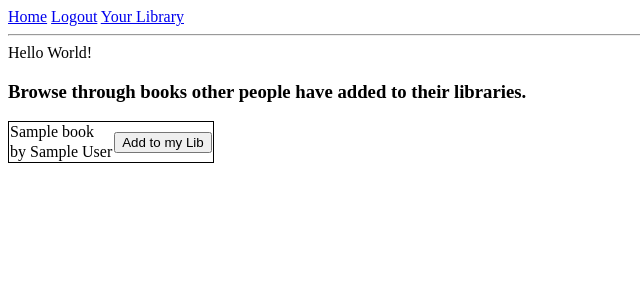
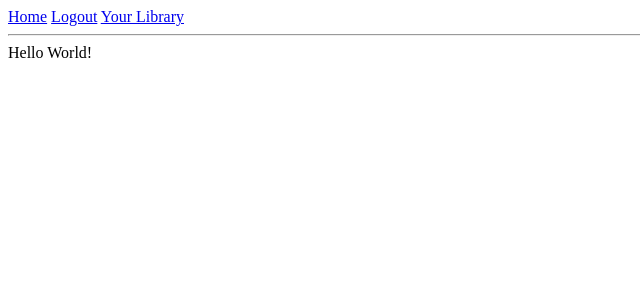
Before and after one commit to jarrilla/myFlaskBookLib, a Flask app: page / in a window 1280 px wide. Shown: the top 300 px of the page, without its empty margins (0-640 px from the left). Run offline with Flask 2, Linux system fonts and the light colour scheme; a user stored in the database is signed in; tables that the repository leaves empty hold one stand-in row (values such as "Sample post").

Commit message:
index now shows books that others haven't added which aren't in your collection

```diff
--- a/src/main/routes.py
+++ b/src/main/routes.py
@@ -1,18 +1,29 @@
 from flask import render_template, url_for, current_app, request
+from flask_login import current_user, login_required
 
 from src.main import bp
-from src.models import Book
+from src.models import Book, UserBookEntry
 
 @bp.route('/')
 @bp.route('/index')
 def index():
   page = request.args.get('page', 1, type=int)
-  books = Book.query.paginate(
+
+  # if user isn't logged in, show every book that other's have added
+  # otherwise, show books that others have added which you haven't
+  query = None
+  if current_user.is_anonymous:
+    query = UserBookEntry.query
+  else:
+    query = UserBookEntry.query.filter( UserBookEntry.user_id != current_user.id )
+
+  entries = query.paginate(
     page,
     current_app.config['ENTRIES_PER_PAGE'],
     False
   )
-  next_url = url_for( 'main.index', page=books.next_num ) if books.has_next else None
-  prev_url = url_for( 'main.index', page=books.prev_num ) if books.has_prev else None
 
-  return render_template('index.html', title='Home', books=books.items, next_url=next_url, prev_url=prev_url)
+  next_url = url_for( 'main.index', page=entries.next_num ) if entries.has_next else None
+  prev_url = url_for( 'main.index', page=entries.prev_num ) if entries.has_prev else None
+
+  return render_template('index.html', title='Home', entries=entries.items, next_url=next_url, prev_url=prev_url)
--- a/templates/index.html
+++ b/templates/index.html
@@ -5,15 +5,15 @@
   Hello World!
 </div>
 
-{% if books %}
+{% if entries %}
 <div>
   <h3>Browse through books other people have added to their libraries.</h3>
 
   <table style='border-collapse:collapse;'>
-    {% for book in books %}
+    {% for entry in entries %}
     <tbody style='border:1px solid black;'>
       <tr>
-        <td>{{ book.title }}</td>
+        <td>{{ entry.book.title }}</td>
 
         {% if not current_user.is_anonymous %}
         <td rowspan='2'>
@@ -22,7 +22,7 @@
         {% endif %}
       </tr>
       <tr>
-        <td>by {{ book.author }}</td>
+        <td>by {{ entry.book.author }}</td>
       </tr>
     </tbody>
     {% endfor %}
```
